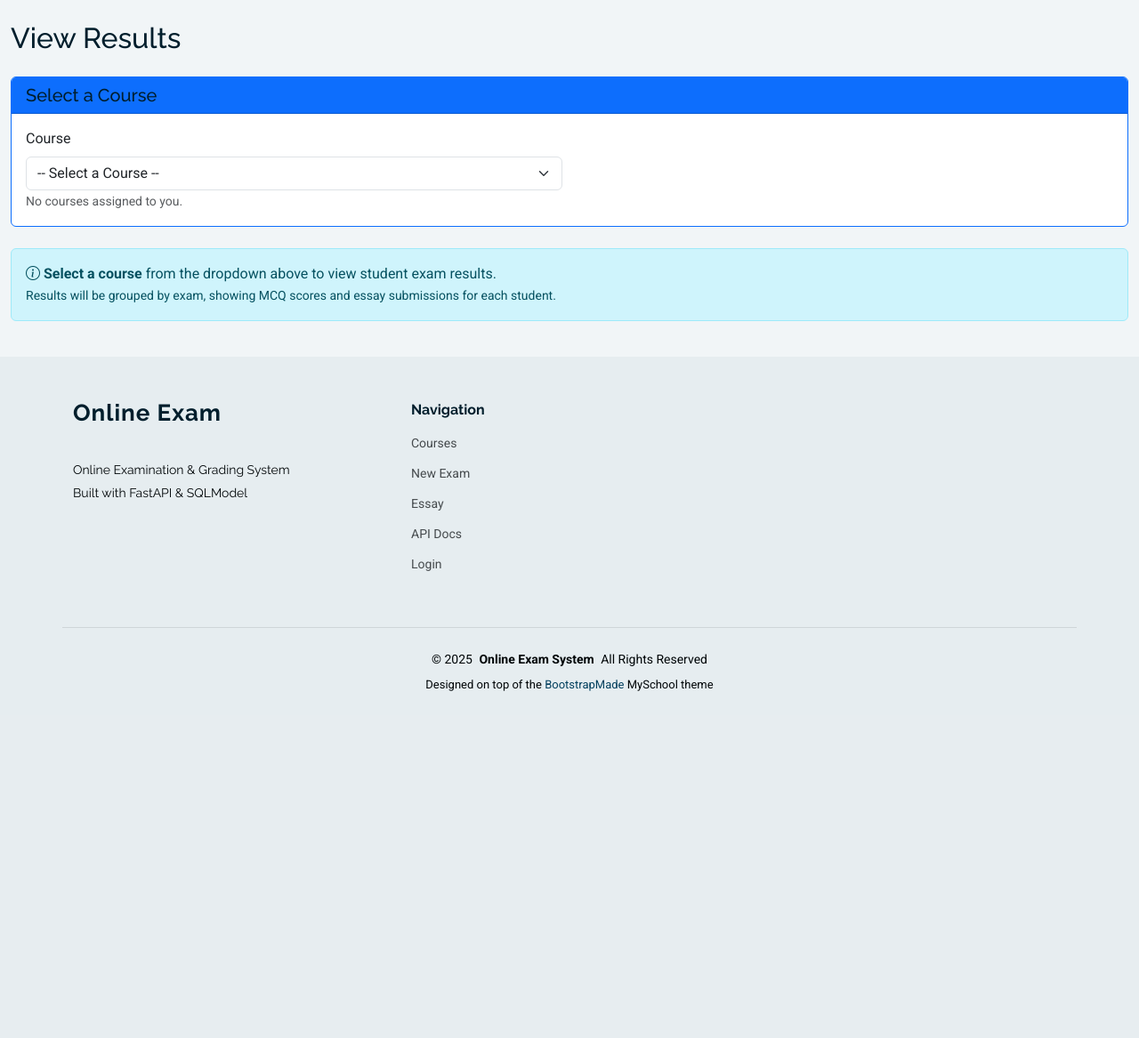
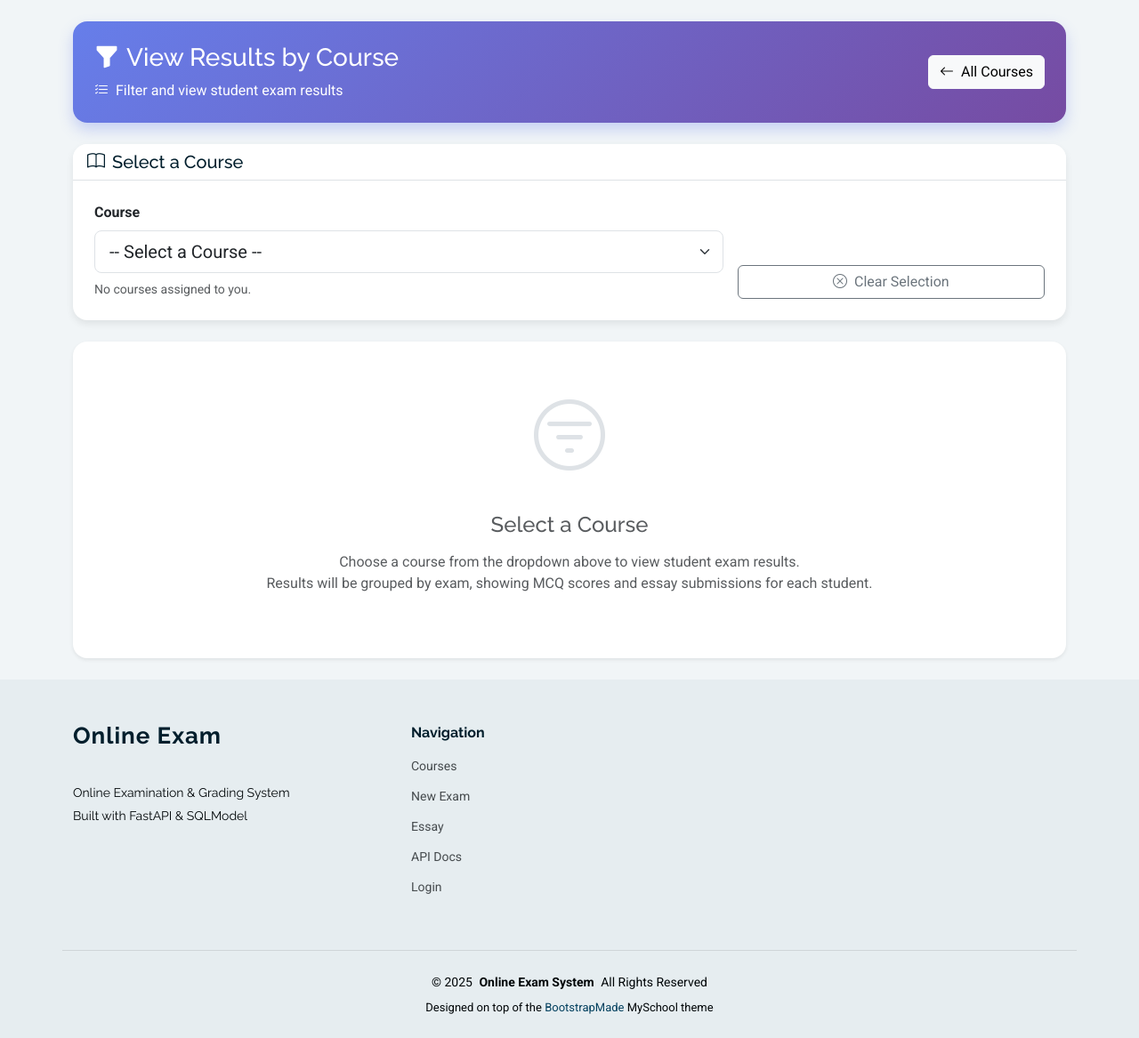
Before and after one commit to SamanthaChoo/G1_online-exam-grading-system, a FastAPI app: page /lecturer/results in a window 1280 px wide. Shown: the part 110-1277 px from the top of the page at 89% size. Before the commit the page ends 887 px from the top, so only its background shows below. Run offline with FastAPI, Linux system fonts and the light colour scheme; the visitor is signed in with stand-in values (Sample User, id 1); some libraries are stand-ins or nearby versions.

Commit message:
Modernize results UI and unify MCQ/Essay display
- Remove duplicate view_grades.html template and consolidate to student/grades.html
- Update student.py routes to use consolidated template with standardized data structure
- Redesign results_by_course.html with modern gradient headers and card layout
- Modify exams.py to fetch and combine both MCQ and Essay results
- Add type badges to results.html to distinguish MCQ vs Essay exams
- Remove View Grades link from student navigation in base.html
- Apply consistent gradient-card design pattern across all result pages

```diff
--- a/online_exam_fastapi/app/templates/base.html
+++ b/online_exam_fastapi/app/templates/base.html
@@ -101,9 +101,6 @@
           <li><a href="/courses/">Courses</a></li>
           {% endif %}
           <li><a href="/essay">Essay</a></li>
-          {% if current_user and current_user.role == 'student' %}
-          <li><a href="/grades">View Grades</a></li>
-          {% endif %}
           {% if current_user and current_user.role == 'student' and current_user.student_id %}
           <li><a href="/exams/schedule/student/{{ current_user.student_id }}">Exam Schedule</a></li>
           <li><a href="/exams/results/student/{{ current_user.student_id }}">Results</a></li>
@@ -124,7 +121,6 @@
             <ul class="dropdown-menu dropdown-menu-end" aria-labelledby="userMenu">
               {% if current_user.role == "student" %}
               <li><a class="dropdown-item" href="/courses/student">My Courses</a></li>
-              <li><a class="dropdown-item" href="/grades">View Grades</a></li>
               {% elif current_user.role == "lecturer" or current_user.role == "admin" %}
               <li><a class="dropdown-item" href="/courses/">My Courses</a></li>
               {% if current_user.role == "lecturer" %}
--- a/online_exam_fastapi/app/templates/lecturer/results_by_course.html
+++ b/online_exam_fastapi/app/templates/lecturer/results_by_course.html
@@ -3,24 +3,108 @@
 {% block title %}Filter Results by Course{% endblock %}
 
 {% block content %}
-<div class="container-fluid py-4">
-  <div class="row">
-    <div class="col-12">
-      <h2 class="mb-4">View Results</h2>
+
+<style>
+  .results-header-card {
+    border-radius: 1rem;
+    background: linear-gradient(135deg, #667eea 0%, #764ba2 100%);
+    color: white;
+    box-shadow: 0 0.5rem 1rem rgba(102, 126, 234, 0.3);
+  }
+  .course-select-card {
+    border-radius: 1rem;
+    border: none;
+    box-shadow: 0 0.25rem 0.5rem rgba(0, 0, 0, 0.08);
+  }
+  .exam-group-card {
+    border-radius: 0.75rem;
+    border: none;
+    box-shadow: 0 0.125rem 0.25rem rgba(0, 0, 0, 0.075);
+    transition: all 0.2s;
+    margin-bottom: 1rem;
+    overflow: hidden;
+  }
+  .exam-group-card:hover {
+    box-shadow: 0 0.5rem 1rem rgba(0, 0, 0, 0.1);
+    transform: translateY(-3px);
+  }
+  .exam-status-bar {
+    height: 4px;
+    width: 100%;
+  }
+  .student-result-card {
+    border-radius: 0.75rem;
+    border: none;
+    box-shadow: 0 0.125rem 0.25rem rgba(0, 0, 0, 0.075);
+    transition: all 0.2s;
+    margin-bottom: 1rem;
+  }
+  .student-result-card:hover {
+    box-shadow: 0 0.5rem 1rem rgba(0, 0, 0, 0.1);
+    transform: translateX(5px);
+  }
+  .score-badge {
+    width: 60px;
+    height: 60px;
+    border-radius: 50%;
+    display: flex;
+    align-items: center;
+    justify-content: center;
+    flex-direction: column;
+    font-weight: 700;
+    font-size: 1rem;
+    box-shadow: 0 0.25rem 0.5rem rgba(0, 0, 0, 0.1);
+  }
+  .mini-progress {
+    height: 8px;
+    border-radius: 1rem;
+    background: #e9ecef;
+    overflow: hidden;
+  }
+  .mini-progress-bar {
+    height: 100%;
+    border-radius: 1rem;
+    transition: width 0.3s;
+  }
+</style>
+
+<div class="container py-4">
+  <!-- Header Card -->
+  <div class="card border-0 results-header-card mb-4">
+    <div class="card-body p-4">
+      <div class="d-flex justify-content-between align-items-center flex-wrap gap-3">
+        <div>
+          <h2 class="h3 mb-2">
+            <i class="bi bi-funnel-fill me-2"></i>View Results by Course
+          </h2>
+          <p class="mb-0 opacity-90">
+            <i class="bi bi-list-check me-2"></i>Filter and view student exam results
+          </p>
+        </div>
+        <div>
+          <a href="/exams/results/lecturer" class="btn btn-light">
+            <i class="bi bi-arrow-left me-2"></i>All Courses
+          </a>
+        </div>
+      </div>
+    </div>
+  </div>
 
   <!-- Course Selection Card -->
-      <div class="card mb-4 border-primary">
-        <div class="card-header bg-primary text-white">
-          <h5 class="mb-0">Select a Course</h5>
+  <div class="card course-select-card mb-4">
+    <div class="card-header bg-white border-bottom" style="border-radius: 1rem 1rem 0 0;">
+      <h5 class="mb-0">
+        <i class="bi bi-book me-2"></i>Select a Course
+      </h5>
     </div>
-        <div class="card-body">
+    <div class="card-body p-4">
       <form method="get" class="row g-3 align-items-end" id="courseForm">
-            <div class="col-md-6">
-              <label for="courseSelect" class="form-label">Course</label>
+        <div class="col-md-8">
+          <label for="courseSelect" class="form-label fw-bold">Course</label>
           <select
             id="courseSelect"
             name="course_id"
-                class="form-select"
+            class="form-select form-select-lg"
             onchange="handleCourseChange()"
           >
             <option value="">-- Select a Course --</option>
@@ -31,10 +115,16 @@
             {% endfor %}
           </select>
           {% if not courses %}
-                <small class="text-muted">No courses assigned to you.</small>
+            <small class="text-muted mt-2 d-block">No courses assigned to you.</small>
           {% endif %}
         </div>
+        <div class="col-md-4">
+          <button type="button" class="btn btn-outline-secondary w-100" onclick="window.location.href='/lecturer/results'">
+            <i class="bi bi-x-circle me-2"></i>Clear Selection
+          </button>
+        </div>
       </form>
+    </div>
   </div>
 
   <script>
@@ -43,44 +133,40 @@
       const courseSelect = document.getElementById('courseSelect');
 
       if (courseSelect.value === '') {
-              // Clear the query parameter
         window.location.href = '/lecturer/results';
       } else {
-              // Submit the form with the selected course_id
         form.submit();
       }
     }
   </script>
-      </div>
 
   <!-- Results Section -->
   {% if selected_course %}
     {% if grouped_results %}
       <!-- Results Found -->
-          <div class="alert alert-info">
-            <i class="bi bi-info-circle"></i>
+      <div class="alert alert-info border-0 shadow-sm" style="border-radius: 0.75rem;">
+        <i class="bi bi-info-circle me-2"></i>
         Showing results for <strong>{{ selected_course.code }} - {{ selected_course.name }}</strong>
       </div>
 
       <!-- Results by Exam -->
       {% for exam_group in grouped_results %}
-          <div class="card mb-4 border-left border-primary">
-            <div class="card-header bg-light">
-              <h5 class="mb-0">
-                <i class="bi bi-file-text"></i>
-                {{ exam_group.exam.title }}
-                <small class="text-muted">({{ exam_group.exam.subject }})</small>
-              </h5>
-            </div>
-            <div class="card-body">
-              <!-- Exam Metadata -->
-              <div class="row mb-3 pb-3 border-bottom">
-                <div class="col-md-3">
-                  <small class="text-muted">Duration:</small><br>
-                  <span>{{ exam_group.exam.duration_minutes }} minutes</span>
-                </div>
-                <div class="col-md-3">
-                  <small class="text-muted">Status:</small><br>
+      <div class="exam-group-card">
+        <div class="exam-status-bar bg-primary"></div>
+
+        <div class="card-body p-4">
+          <div class="d-flex justify-content-between align-items-start mb-3">
+            <div>
+              <h4 class="mb-2">
+                <i class="bi bi-file-text-fill me-2 text-primary"></i>{{ exam_group.exam.title }}
+              </h4>
+              <div class="d-flex flex-wrap gap-2">
+                <span class="badge bg-secondary-subtle text-secondary">
+                  <i class="bi bi-card-text me-1"></i>{{ exam_group.exam.subject }}
+                </span>
+                <span class="badge bg-warning-subtle text-warning">
+                  <i class="bi bi-clock me-1"></i>{{ exam_group.exam.duration_minutes }} min
+                </span>
                 {% if exam_group.exam.status == 'scheduled' %}
                   <span class="badge bg-secondary">Scheduled</span>
                 {% elif exam_group.exam.status == 'completed' %}
@@ -89,185 +175,191 @@
                   <span class="badge bg-light text-dark">{{ exam_group.exam.status }}</span>
                 {% endif %}
               </div>
-                <div class="col-md-3">
-                  <small class="text-muted">Total Submissions:</small><br>
-                  <span class="badge bg-info">{{ exam_group.students|length }}</span>
+            </div>
+            <div class="text-end">
+              <div class="badge bg-info" style="font-size: 1rem; padding: 0.5rem 1rem;">
+                <i class="bi bi-people-fill me-1"></i>{{ exam_group.students|length }} Students
+              </div>
             </div>
           </div>
 
-              <!-- Student Results Table -->
-              <div class="table-responsive">
-                <table class="table table-hover">
-                  <thead class="table-light">
-                    <tr>
-                      <th>Student Name</th>
-                      <th>Matric No.</th>
-                      <th>Submission Status</th>
-                      <th>MCQ Score</th>
-                      <th>Essay Score</th>
-                      <th>Total Score</th>
-                    </tr>
-                  </thead>
-                  <tbody>
+          <!-- Student Results Cards -->
+          <div class="mt-4">
             {% for result in exam_group.students %}
-                    <tr>
+            <div class="student-result-card">
+              <div class="card-body">
+                <div class="row align-items-center g-3">
                   <!-- Student Info -->
-                      <td>
-                        <strong>{{ result.student.name }}</strong>
-                      </td>
-                      <td>
-                        <small class="text-muted">{{ result.student.matric_no }}</small>
-                      </td>
+                  <div class="col-md-3">
+                    <div class="d-flex align-items-center gap-2">
+                      <div style="width: 50px; height: 50px; border-radius: 50%; background: linear-gradient(135deg, #667eea 0%, #764ba2 100%); color: white; display: flex; align-items: center; justify-content: center; font-weight: 700;">
+                        {{ result.student.name[0] }}
+                      </div>
+                      <div>
+                        <strong class="d-block">{{ result.student.name }}</strong>
+                        <small class="text-muted">
+                          <i class="bi bi-person-badge me-1"></i>{{ result.student.matric_no }}
+                        </small>
+                      </div>
+                    </div>
+                  </div>
 
                   <!-- Submission Status -->
-                      <td>
+                  <div class="col-md-2">
                     {% if result.attempt.submitted_at %}
-                          <span class="badge bg-success">Submitted</span>
+                      <span class="badge bg-success-subtle text-success" style="padding: 0.5rem 1rem;">
+                        <i class="bi bi-check-circle me-1"></i>Submitted
+                      </span>
                     {% elif result.attempt.status == 'timed_out' %}
-                          <span class="badge bg-warning">Timed Out</span>
+                      <span class="badge bg-warning-subtle text-warning" style="padding: 0.5rem 1rem;">
+                        <i class="bi bi-clock-history me-1"></i>Timed Out
+                      </span>
                     {% else %}
-                          <span class="badge bg-secondary">{{ result.attempt.status }}</span>
+                      <span class="badge bg-secondary-subtle text-secondary" style="padding: 0.5rem 1rem;">
+                        {{ result.attempt.status }}
+                      </span>
                     {% endif %}
-                      </td>
+                  </div>
 
                   <!-- MCQ Score -->
-                      <td>
+                  <div class="col-md-2">
+                    <div class="text-center">
+                      <small class="text-muted d-block mb-1">MCQ Score</small>
                       {% if result.mcq_result %}
-                          <strong>{{ result.mcq_result.score }}/{{ result.mcq_result.total_questions }}</strong>
-                          <small class="text-muted d-block">
-                            ({{ ((result.mcq_result.score / result.mcq_result.total_questions * 100)|round(1)) }}%)
-                          </small>
+                        {% set mcq_percentage = (result.mcq_result.score / result.mcq_result.total_questions * 100) if result.mcq_result.total_questions > 0 else 0 %}
+                        <div class="score-badge {% if mcq_percentage >= 70 %}bg-success-subtle text-success{% elif mcq_percentage >= 50 %}bg-warning-subtle text-warning{% else %}bg-danger-subtle text-danger{% endif %}">
+                          <span>{{ result.mcq_result.score }}</span>
+                          <small style="font-size: 0.7rem;">/{{ result.mcq_result.total_questions }}</small>
+                        </div>
+                        <small class="text-muted d-block mt-1">{{ "%.0f"|format(mcq_percentage) }}%</small>
                       {% else %}
                         <span class="text-muted">-</span>
                       {% endif %}
-                      </td>
+                    </div>
+                  </div>
 
                   <!-- Essay Score -->
-                      <td>
+                  <div class="col-md-2">
+                    <div class="text-center">
+                      <small class="text-muted d-block mb-1">Essay Score</small>
                       {% if result.essay_total is not none %}
-                          <strong>{{ result.essay_total }}</strong>
-                          <small class="text-muted d-block">pts</small>
+                        <div class="score-badge bg-info-subtle text-info">
+                          <span>{{ result.essay_total }}</span>
+                          <small style="font-size: 0.7rem;">pts</small>
+                        </div>
                       {% else %}
                         <span class="text-muted">-</span>
                       {% endif %}
-                      </td>
+                    </div>
+                  </div>
 
-                      <!-- Total Score (MCQ + Essay) -->
-                      <td>
+                  <!-- Total Score -->
+                  <div class="col-md-3">
                     {% set mcq_score = result.mcq_result.score if result.mcq_result else 0 %}
                     {% set essay_score = result.essay_total if result.essay_total is not none else 0 %}
+                    {% set total_score = mcq_score + essay_score %}
+
+                    <div class="text-center">
+                      <small class="text-muted d-block mb-1">Total Score</small>
                       {% if result.mcq_result or result.essay_total is not none %}
-                          <strong class="text-primary">{{ mcq_score + essay_score }}</strong>
+                        <div class="score-badge bg-primary-subtle text-primary" style="width: 70px; height: 70px; font-size: 1.5rem;">
+                          {{ total_score }}
+                        </div>
                       {% else %}
                         <span class="text-muted">-</span>
                       {% endif %}
-                      </td>
-                    </tr>
-                    {% endfor %}
-                  </tbody>
-                </table>
+                    </div>
+                  </div>
                 </div>
 
                 <!-- Essay Details Accordion (if there are essay answers) -->
-              {% for result in exam_group.students %}
                 {% if result.essay_answers %}
-                <div class="accordion mt-3" id="essayAccordion{{ result.student.id }}">
-                  <div class="accordion-item">
-                    <h2 class="accordion-header">
+                <div class="mt-3 pt-3 border-top">
                   <button
-                        class="accordion-button collapsed"
+                    class="btn btn-sm btn-outline-primary w-100"
                     type="button"
                     data-bs-toggle="collapse"
-                        data-bs-target="#essayContent{{ result.student.id }}"
+                    data-bs-target="#essayContent{{ result.student.id }}_{{ exam_group.exam.id }}"
                   >
-                        <i class="bi bi-arrow-down-circle"></i>
-                        {{ result.student.name }} - Essay Answers
+                    <i class="bi bi-chevron-down me-2"></i>View Essay Answers ({{ result.essay_answers|length }})
                   </button>
-                    </h2>
-                    <div
-                      id="essayContent{{ result.student.id }}"
-                      class="accordion-collapse collapse"
-                      data-bs-parent="#essayAccordion{{ result.student.id }}"
-                    >
-                      <div class="accordion-body">
+
+                  <div id="essayContent{{ result.student.id }}_{{ exam_group.exam.id }}" class="collapse mt-3">
                     {% for answer in result.essay_answers %}
-                        <div class="mb-4 p-3 bg-light rounded">
-                          <h6 class="mb-2">Question {{ loop.index }}</h6>
-                          <p class="text-muted small">{{ answer.question_id }}</p>
-
-                          {% if answer.answer_text %}
-                          <div class="mb-2">
-                            <strong>Answer:</strong>
-                            <p class="border-start ps-3 mt-2">{{ answer.answer_text }}</p>
-                          </div>
-                          {% endif %}
-
+                    <div class="card mb-3 border-0" style="background: #f8f9fa;">
+                      <div class="card-body">
+                        <div class="d-flex justify-content-between align-items-start mb-2">
+                          <h6 class="mb-0">
+                            <span class="badge bg-primary me-2">Q{{ loop.index }}</span>
+                            Question ID: {{ answer.question_id }}
+                          </h6>
                           {% if answer.marks_awarded is not none %}
-                          <div class="row">
-                            <div class="col-md-6">
-                              <small><strong>Marks Awarded:</strong></small>
-                              <p>{{ answer.marks_awarded }}</p>
-                            </div>
-                            <div class="col-md-6">
-                              {% if answer.grader_feedback %}
-                              <small><strong>Feedback:</strong></small>
-                              <p class="text-muted">{{ answer.grader_feedback }}</p>
-                              {% endif %}
-                            </div>
-                          </div>
+                            <span class="badge bg-success">Graded: {{ answer.marks_awarded }} pts</span>
                           {% else %}
                             <span class="badge bg-warning">Not Graded</span>
                           {% endif %}
                         </div>
+
+                        {% if answer.answer_text %}
+                        <div class="mb-3">
+                          <strong class="d-block mb-1"><i class="bi bi-chat-quote me-1"></i>Answer:</strong>
+                          <div class="p-3 bg-white rounded border-start border-primary border-3">
+                            {{ answer.answer_text }}
+                          </div>
+                        </div>
+                        {% endif %}
+
+                        {% if answer.grader_feedback %}
+                        <div>
+                          <strong class="d-block mb-1"><i class="bi bi-chat-square-text me-1"></i>Feedback:</strong>
+                          <p class="text-muted mb-0 ps-3">{{ answer.grader_feedback }}</p>
+                        </div>
+                        {% endif %}
+                      </div>
+                    </div>
                     {% endfor %}
                   </div>
                 </div>
+                {% endif %}
               </div>
             </div>
-                {% endif %}
             {% endfor %}
+          </div>
         </div>
       </div>
       {% endfor %}
 
     {% else %}
       <!-- No Results Message -->
-          <div class="alert alert-warning">
-            <i class="bi bi-exclamation-triangle"></i>
-            <strong>No results available</strong> for {{ selected_course.code }} - {{ selected_course.name }}.
-            <br>
-            <small>This course may not have any exams yet, or exams may not have any student submissions.</small>
+      <div class="card border-0 shadow-sm" style="border-radius: 1rem;">
+        <div class="card-body text-center py-5">
+          <div class="mb-4">
+            <i class="bi bi-inbox" style="font-size: 5rem; color: #dee2e6;"></i>
+          </div>
+          <h4 class="text-muted mb-3">No Results Available</h4>
+          <p class="text-muted mb-4">
+            No results found for {{ selected_course.code }} - {{ selected_course.name }}.<br>
+            This course may not have any exams yet, or exams may not have any student submissions.
+          </p>
+        </div>
       </div>
     {% endif %}
 
   {% else %}
     <!-- No Course Selected -->
-        <div class="alert alert-info">
-          <i class="bi bi-info-circle"></i>
-          <strong>Select a course</strong> from the dropdown above to view student exam results.
-          <br>
-          <small>Results will be grouped by exam, showing MCQ scores and essay submissions for each student.</small>
+    <div class="card border-0 shadow-sm" style="border-radius: 1rem;">
+      <div class="card-body text-center py-5">
+        <div class="mb-4">
+          <i class="bi bi-filter-circle" style="font-size: 5rem; color: #dee2e6;"></i>
+        </div>
+        <h4 class="text-muted mb-3">Select a Course</h4>
+        <p class="text-muted mb-4">
+          Choose a course from the dropdown above to view student exam results.<br>
+          Results will be grouped by exam, showing MCQ scores and essay submissions for each student.
+        </p>
+      </div>
     </div>
   {% endif %}
 </div>
-  </div>
-</div>
 
-<style>
-  .border-left {
-    border-left: 4px solid !important;
-  }
-
-  @media print {
-    .card-header {
-      background-color: #f8f9fa !important;
-    }
-    .accordion-button {
-      display: none;
-    }
-    .accordion-body {
-      display: block !important;
-    }
-  }
-</style>
 {% endblock %}
```
Also changed, not shown: online_exam_fastapi/app/routers/exams.py (+64 -4 lines), online_exam_fastapi/app/routers/student.py (+45 -16 lines), online_exam_fastapi/app/templates/exams/results.html (+9 -0 lines), online_exam_fastapi/app/templates/view_grades.html (deleted, +0 -57 lines). Lines whose indentation alone changed are shown as unchanged.
